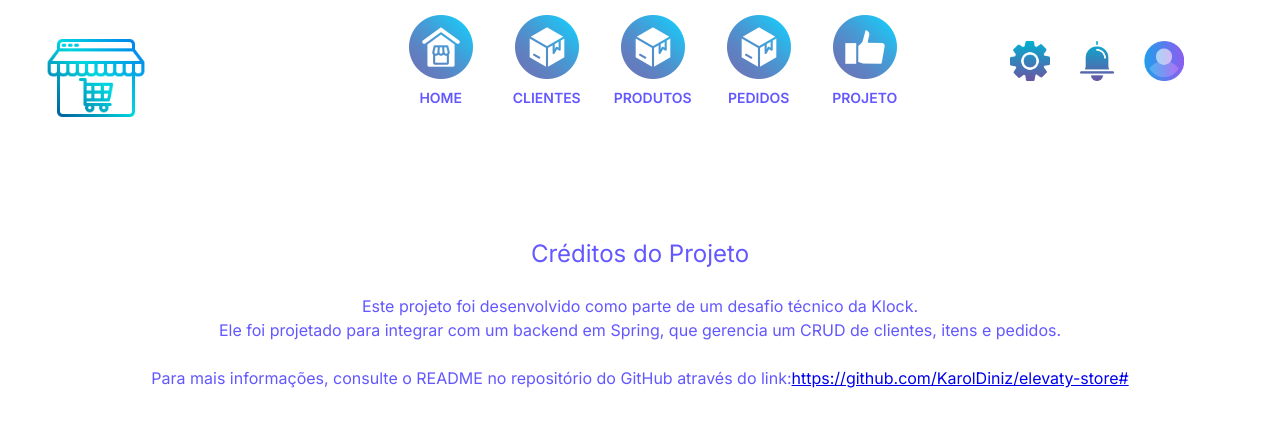
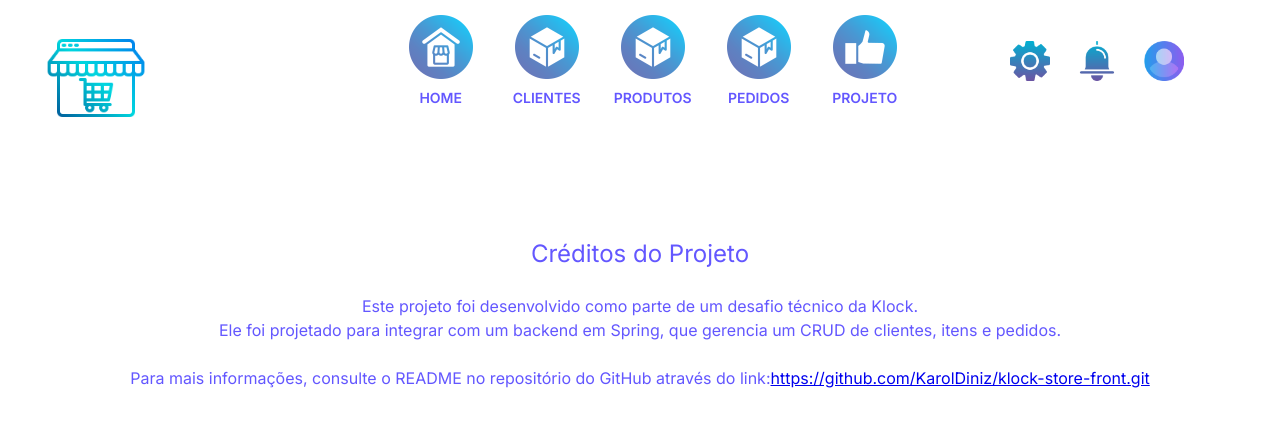
Before and after one commit to KarolDiniz/klock-store-front, a React (Vite) app: page /project in a window 1280 px wide. Shown: the top 426 px of the page. Built offline with nearby package versions, Linux system fonts and the light colour scheme.

Commit message:
:recycle: refactor: ajusta aba project

```diff
--- a/src/pages/Pedidos/Pedidos.jsx
+++ b/src/pages/Pedidos/Pedidos.jsx
@@ -201,7 +201,7 @@ const Pedidos = () => {
                         onClick={() => handleRemoverPedido(pedido.id)}
                         sx={{ marginLeft: "1rem" }}
                       >
-                        <DeleteIcon sx={{ color: "#e45454" }} />
+                        <DeleteIcon sx={{ color: "#9754e4" }} />
                       </Button>
                     </TableCell>
                   </TableRow>
--- a/src/pages/Project/Project.jsx
+++ b/src/pages/Project/Project.jsx
@@ -22,11 +22,11 @@ const Project = () => {
           <br />
           Para mais informações, consulte o README no repositório do GitHub através do link:
           <a
-            href="https://github.com/KarolDiniz/elevaty-store#"
+            href="https://github.com/KarolDiniz/klock-store-front.git"
             target="_blank"
             rel="noopener noreferrer"
           >
-            https://github.com/KarolDiniz/elevaty-store#
+            https://github.com/KarolDiniz/klock-store-front.git
           </a>
         </Typography>
       </Grid>
```
